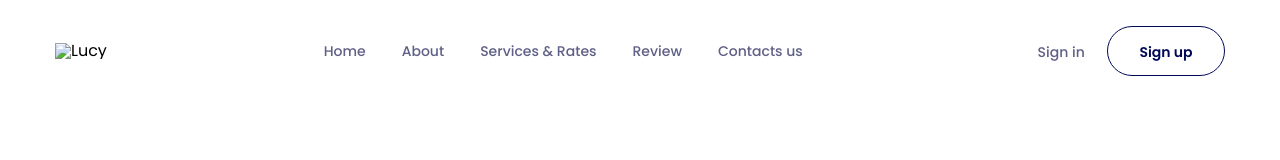
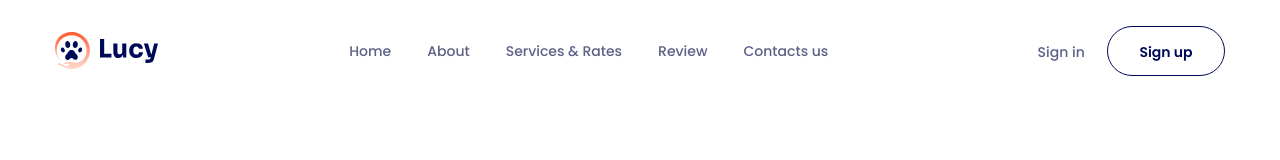
Before and after one commit to PhamQuocCong1995/HTMLCSS-project-4, a plain HTML site: page index.html in a window 1280 px wide. Drawn offline with Linux system fonts and the light colour scheme; the site is published under a folder, as on GitHub Pages, so addresses that start at the root find nothing.

Commit message:
fixed  lần 2

```diff
--- a/index.html
+++ b/index.html
@@ -95,7 +95,7 @@
             <div class="container">
                 <div class="header__inner">
                     <!-- Logo -->
-                    <img src="/assets/img/Logo.svg" alt="Lucy" class="logo" />
+                    <img src="./assets/img/Logo.svg" alt="Lucy" class="logo" />
                     <!-- Navbar -->
                     <nav class="navbar">
                         <ul class="navbar__list">
```
